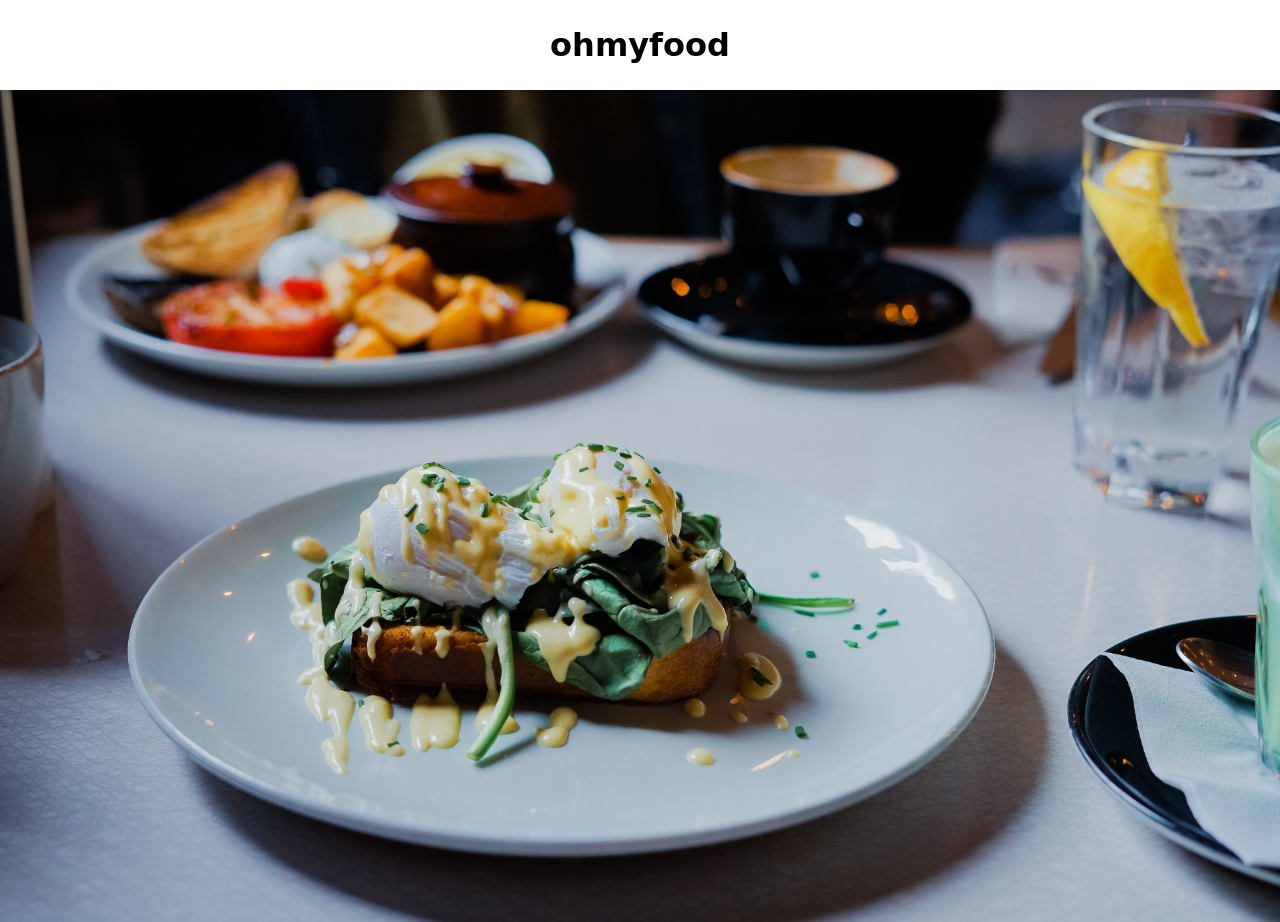
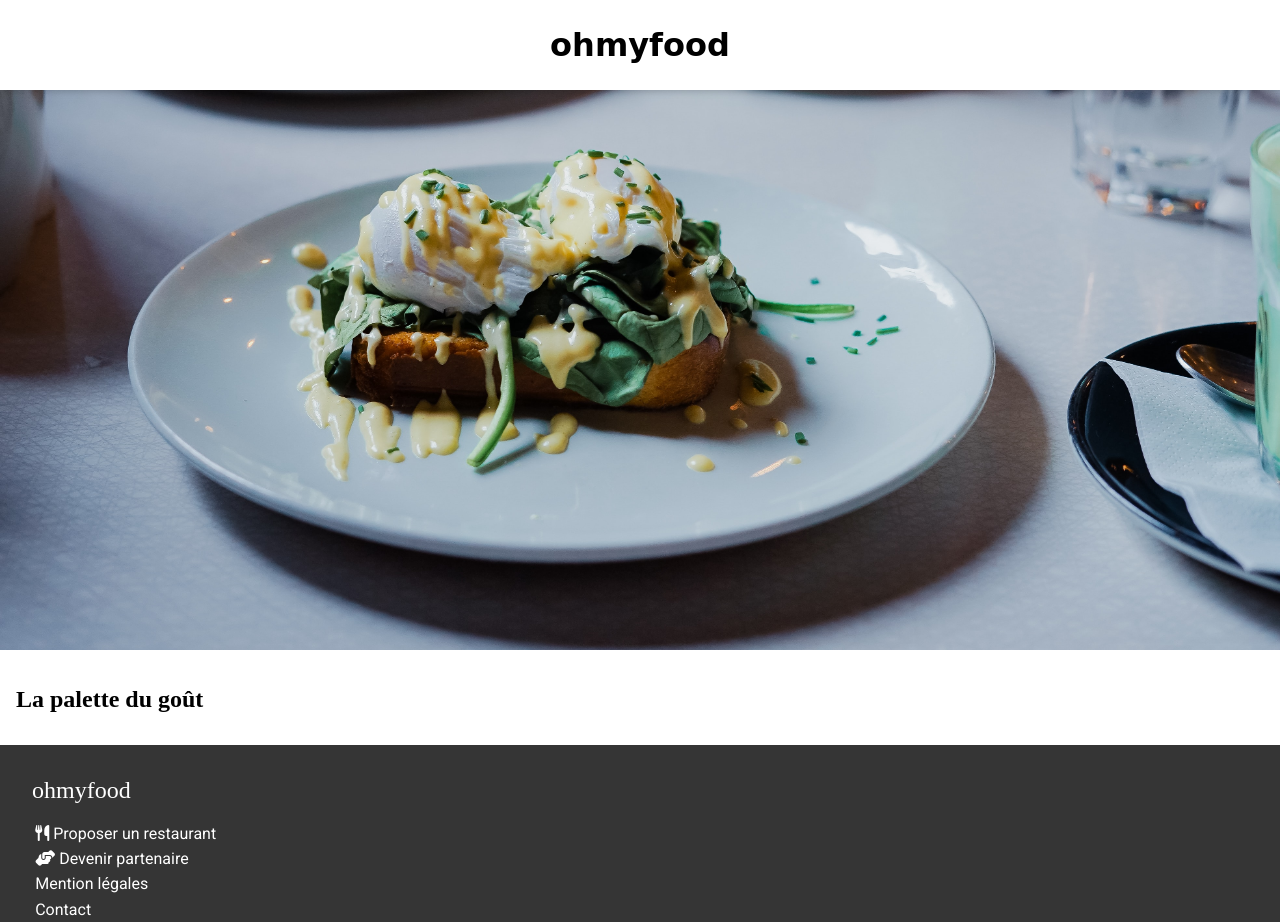
Before and after one commit to NordineBo/OhMyFood, a website: page pages/restaurant-1.html in a window 1280 px wide. Shown: the top 922 px of the page. Drawn offline with Linux system fonts and the light colour scheme; a web font is replaced by a local one.

Commit message:
image restaurant-1

```diff
--- a/pages/restaurant-1.html
+++ b/pages/restaurant-1.html
@@ -13,8 +13,10 @@
         <h1>ohmyfood</h1>
     </header>
 
-<img src="../restaurants/menu-1.jpg" alt="">
-
+<div class="banner"><img src="../restaurants/menu-1.jpg" alt=""></div>
+<main class="resto__main">
+    <h2>La palette du goût</h2>
+</main>
     <footer>
         <h2>ohmyfood</h2>
         <p>
--- a/sass/layouts/menus.scss
+++ b/sass/layouts/menus.scss
@@ -46,16 +46,7 @@
     position: relative;
     background-color: white;
     border-radius: 0 0 1rem 1rem;
-    &::before{
-        display: inline-block;
-        font-size: normal;
-        font-variant: normal;
-        text-rendering: auto;
-        -webkit-font-smoothing: antialiased;
-        font-family: "Font Awesome 5 free";
-        font-weight: 900;
-        content: "\f004";
-    }
+
     h3, p {
         padding: 0.3rem;
 
--- a/sass/pages/resto.scss
+++ b/sass/pages/resto.scss
@@ -1,3 +1,15 @@
-img{
-    max-width: 100%;
+
+.banner img{
+    width: 100%;
+    height: 70vh;
+    object-fit: cover;
+    object-position: center bottom;
 }
+
+.resto__main{
+    padding: 0 1rem;
+     h2{
+
+        font-family: "Shrikhand", "sans-serif";
+    }
+}
```
Also changed, not shown: index.html (+1 -1 lines), style.css, 1 other file.
